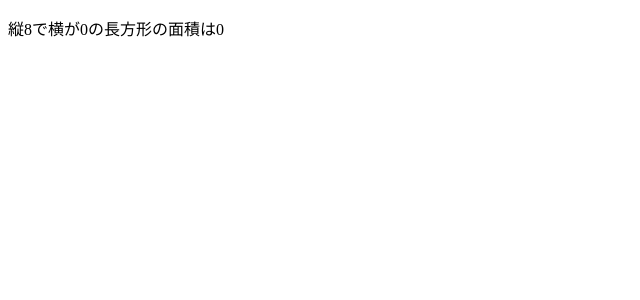
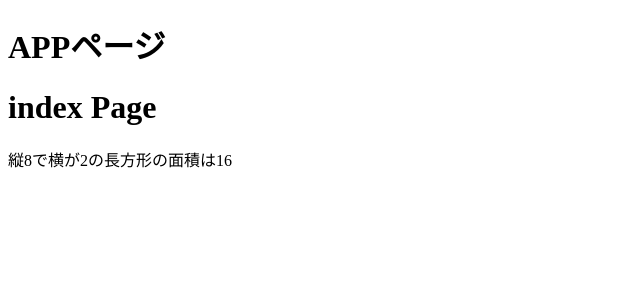
Before and after one commit to mogura7777/nuxt3-demo, a Nuxt app: page / in a window 1280 px wide. Shown: the top 300 px of the page, without its empty margins (0-640 px from the left). Built offline with nearby package versions, Linux system fonts and the light colour scheme.

Commit message:
add：NuxtPage追加

```diff
--- a/app.vue
+++ b/app.vue
@@ -1,19 +1,8 @@
 <!-- @format -->
 
-<script setup lang="ts">
-const widthInit = Math.round(Math.random() * 10);
-const heightInit = Math.round(Math.random() * 10);
-const width = ref(widthInit);
-const height = ref(heightInit);
-const area = computed((): number => {
-  return width.value * height.value;
-});
-setInterval((): void => {
-  width.value = Math.round(Math.random() * 10);
-  height.value = Math.round(Math.random() * 10);
-}, 1000);
-</script>
-
 <template>
-  <p>縦{{ height }}で横が{{ width }}の長方形の面積は{{ area }}</p>
+  <div>
+    <h1>APPページ</h1>
+    <NuxtPage />
+  </div>
 </template>
--- /dev/null
+++ b/pages/index.vue
@@ -0,0 +1,18 @@
+<!-- @format -->
+<script setup lang="ts">
+const widthInit = Math.round(Math.random() * 10);
+const heightInit = Math.round(Math.random() * 10);
+const width = ref(widthInit);
+const height = ref(heightInit);
+const area = computed((): number => {
+  return width.value * height.value;
+});
+setInterval((): void => {
+  width.value = Math.round(Math.random() * 10);
+  height.value = Math.round(Math.random() * 10);
+}, 1000);
+</script>
+<template>
+  <h1>index Page</h1>
+  <p>縦{{ height }}で横が{{ width }}の長方形の面積は{{ area }}</p>
+</template>
```
Also changed, not shown: 1 other file (tests, documents, lock files or other folders).
